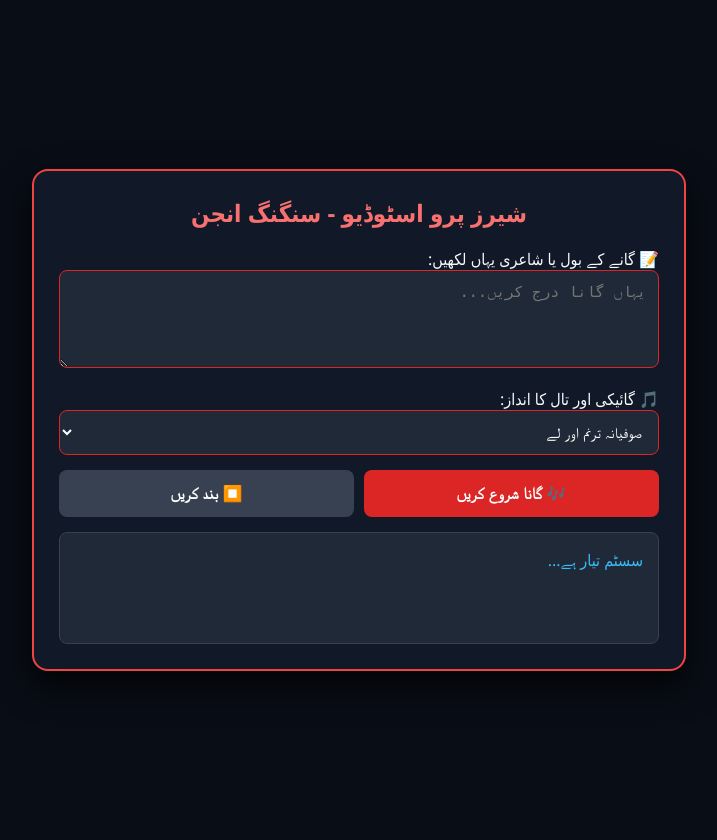
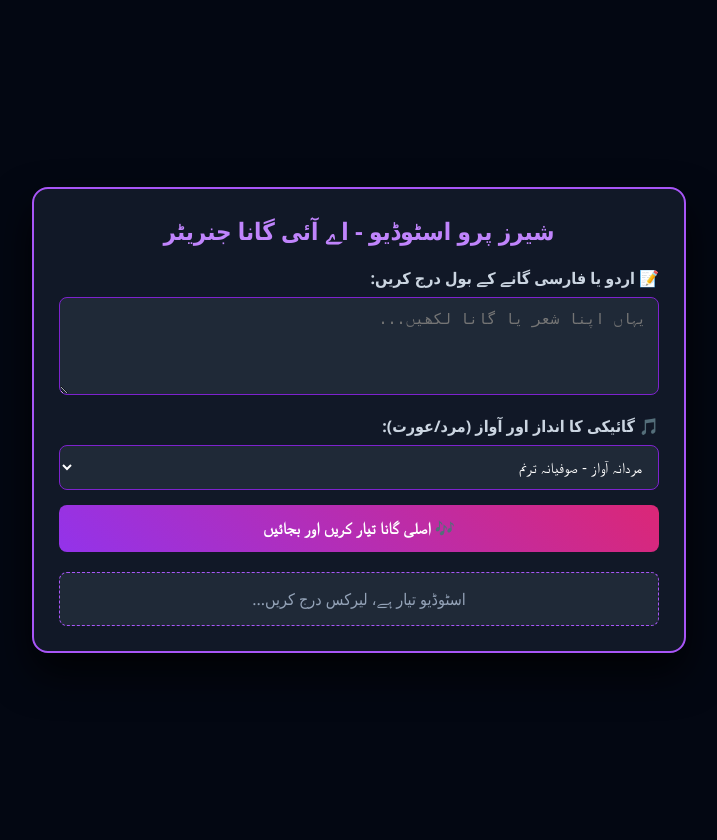
Before and after one commit to sherazmaslam786-glitch/Sheraz-gernate-sound-, a Flask app: page / in a window 1280 px wide. Shown: the whole page, without its empty margins (281-998 px from the left). Run offline with Flask 3, Linux system fonts and the light colour scheme.

Commit message:
Update index.html

```diff
--- a/templates/index.html
+++ b/templates/index.html
@@ -7,7 +7,7 @@
     <style>
         body {
             font-family: 'Segoe UI', Tahoma, Geneva, Verdana, sans-serif;
-            background: #090d16;
+            background: #030712;
             color: #f8fafc;
             margin: 0;
             padding: 20px;
@@ -16,138 +16,100 @@
             align-items: center;
             min-height: 100vh;
         }
-        .studio-card {
+        .studio-container {
             background: #111827;
-            border: 2px solid #ef4444;
+            border: 2px solid #a855f7;
             border-radius: 16px;
             padding: 25px;
             width: 100%;
             max-width: 600px;
-            box-shadow: 0 15px 35px rgba(0,0,0,0.8);
+            box-shadow: 0 20px 40px rgba(0,0,0,0.8);
         }
-        h2 { text-align: center; color: #f87171; margin-top: 0; }
+        h2 { text-align: center; color: #c084fc; margin-top: 0; }
+        label { display: block; margin-bottom: 8px; font-weight: bold; color: #cbd5e1; }
         textarea, select {
             width: 100%; padding: 12px; border-radius: 8px;
-            border: 1px solid #dc2626; background: #1f2937; color: white;
+            border: 1px solid #7e22ce; background: #1f2937; color: white;
             font-size: 15px; margin-bottom: 15px; box-sizing: border-box;
         }
-        .btn-box { display: flex; gap: 10px; }
         .btn {
-            flex: 1; padding: 14px; border: none; border-radius: 8px;
+            width: 100%; padding: 14px; border: none; border-radius: 8px;
             font-size: 16px; font-weight: bold; cursor: pointer; color: white;
+            background: linear-gradient(45deg, #9333ea, #db2777);
+            transition: 0.3s;
         }
-        .btn-play { background: #dc2626; }
-        .btn-stop { background: #374151; }
-        .screen {
-            background: #1f2937; border: 1px solid #374151;
-            border-radius: 8px; padding: 15px; margin-top: 15px;
-            color: #38bdf8; font-size: 16px; line-height: 1.6;
-            white-space: pre-wrap; min-height: 80px; text-align: right;
+        .btn:hover { opacity: 0.9; }
+        .player-box {
+            margin-top: 20px;
+            background: #1f2937;
+            padding: 15px;
+            border-radius: 8px;
+            text-align: center;
+            border: 1px dashed #a855f7;
         }
+        audio { width: 100%; margin-top: 10px; }
+        .status { margin-top: 10px; color: #4ade80; font-weight: bold; }
     </style>
 </head>
 <body>
 
-<div class="studio-card">
-    <h2>شیرز پرو اسٹوڈیو - سنگنگ انجن</h2>
+<div class="studio-container">
+    <h2>شیرز پرو اسٹوڈیو - اے آئی گانا جنریٹر</h2>
 
-    <label>📝 گانے کے بول یا شاعری یہاں لکھیں:</label>
-    <textarea id="lyricsInput" rows="4" placeholder="یہاں گانا درج کریں..."></textarea>
+    <label>📝 اردو یا فارسی گانے کے بول درج کریں:</label>
+    <textarea id="userLyrics" rows="4" placeholder="یہاں اپنا شعر یا گانا لکھیں..."></textarea>
 
-    <label>🎵 گائیکی اور تال کا انداز:</label>
-    <select id="tuneStyle">
-        <option value="melodic">صوفیانہ ترنم اور لے</option>
-        <option value="high">اونچی آواز اور تال</option>
-        <option value="deep">دھیما اور درد والا انداز</option>
+    <label>🎵 گائیکی کا انداز اور آواز (مرد/عورت):</label>
+    <select id="voiceStyle">
+        <option value="male_melodic">مردانہ آواز - صوفیانہ ترنم</option>
+        <option value="female_high">زنانہ آواز - مدھر گیت</option>
+        <option value="fast_beat">جوشیلہ تال اور میوزک</option>
     </select>
 
-    <div class="btn-box">
-        <button class="btn btn-play" onclick="runStudioEngine()">🎶 گانا شروع کریں</button>
-        <button class="btn btn-stop" onclick="stopStudioEngine()">⏹️ بند کریں</button>
+    <button class="btn" onclick="generateAndPlaySong()">🎶 اصلی گانا تیار کریں اور بجائیں</button>
+
+    <div class="player-box">
+        <div id="statusText" style="color: #94a3b8;">اسٹوڈیو تیار ہے، لیرکس درج کریں...</div>
+        <audio id="songPlayer" controls style="display: none;"></audio>
     </div>
-
-    <div class="screen" id="outputScreen">سسٹم تیار ہے...</div>
 </div>
 
 <script>
-    let synth = window.speechSynthesis;
-    let audioCtx = null;
-    let beatInterval = null;
+    async function generateAndPlaySong() {
+        let lyrics = document.getElementById("userLyrics").value.trim();
+        let style = document.getElementById("voiceStyle").value;
+        let statusText = document.getElementById("statusText");
+        let player = document.getElementById("songPlayer");
 
-    function playMusicalBeats(style) {
-        try {
-            audioCtx = new (window.AudioContext || window.webkitAudioContext)();
-            let frequencies = style === 'high' ? [350, 520, 650, 800] : [200, 300, 400, 500];
-            let i = 0;
-
-            beatInterval = setInterval(() => {
-                if (audioCtx.state === 'suspended') {
-                    audioCtx.resume();
-                }
-                let osc = audioCtx.createOscillator();
-                let gain = audioCtx.createGain();
-
-                osc.type = 'sine';
-                osc.frequency.setValueAtTime(frequencies[i % frequencies.length], audioCtx.currentTime);
-
-                gain.gain.setValueAtTime(0.08, audioCtx.currentTime);
-                gain.gain.exponentialRampToValueAtTime(0.001, audioCtx.currentTime + 0.4);
-
-                osc.connect(gain);
-                gain.connect(audioCtx.destination);
-
-                osc.start();
-                osc.stop(audioCtx.currentTime + 0.4);
-                i++;
-            }, 500);
-        } catch(e) {
-            console.log(e);
-        }
-    }
-
-    function runStudioEngine() {
-        let text = document.getElementById("lyricsInput").value.trim();
-        let style = document.getElementById("tuneStyle").value;
-        let screen = document.getElementById("outputScreen");
-
-        if (text === "") {
-            alert("پہلے لیرکس لکھیں!");
+        if (!lyrics) {
+            alert("پہلے گانے کے بول تو لکھیں!");
             return;
         }
 
-        synth.cancel();
-        if (beatInterval) clearInterval(beatInterval);
+        statusText.innerText = "⏳ اے آئی گانا تیار کر رہا ہے، تال اور میوزک سیٹ ہو رہے ہیں...";
+        player.style.display = "none";
 
-        screen.innerText = text;
+        try {
+            let response = await fetch('/api/generate-song', {
+                method: 'POST',
+                headers: { 'Content-Type': 'application/json' },
+                body: JSON.stringify({ lyrics: lyrics, style: style })
+            });
 
-        playMusicalBeats(style);
+            let result = await response.json();
 
-        let utterance = new SpeechSynthesisUtterance(text);
-        utterance.lang = 'ur-PK';
-
-        if (style === "high") {
-            utterance.rate = 1.0;
-            utterance.pitch = 1.4;
-        } else if (style === "deep") {
-            utterance.rate = 0.8;
-            utterance.pitch = 0.7;
-        } else {
-            utterance.rate = 0.9;
-            utterance.pitch = 1.2;
+            if (result.success) {
+                statusText.innerText = "✨ گانا کامیابی سے تیار ہو گیا ہے!";
+                player.src = result.audio_url;
+                player.style.display = "block";
+                player.play();
+            } else {
+                statusText.innerText = "❌ خرابی: " + result.error;
+            }
+        } catch (err) {
+            statusText.innerText = "❌ سرور سے رابطہ نہیں ہو سکا۔";
+            console.error(err);
         }
-
-        utterance.onend = function() {
-            if (beatInterval) clearInterval(beatInterval);
-            screen.innerText += "\n\n✨ گائیکی مکمل ہو گئی!";
-        };
-
-        synth.speak(utterance);
-    }
-
-    function stopStudioEngine() {
-        if (synth) synth.cancel();
-        if (beatInterval) clearInterval(beatInterval);
-        document.getElementById("outputScreen").innerText = "⏹️ روک دیا گیا۔";
     }
 </script>
 
```
